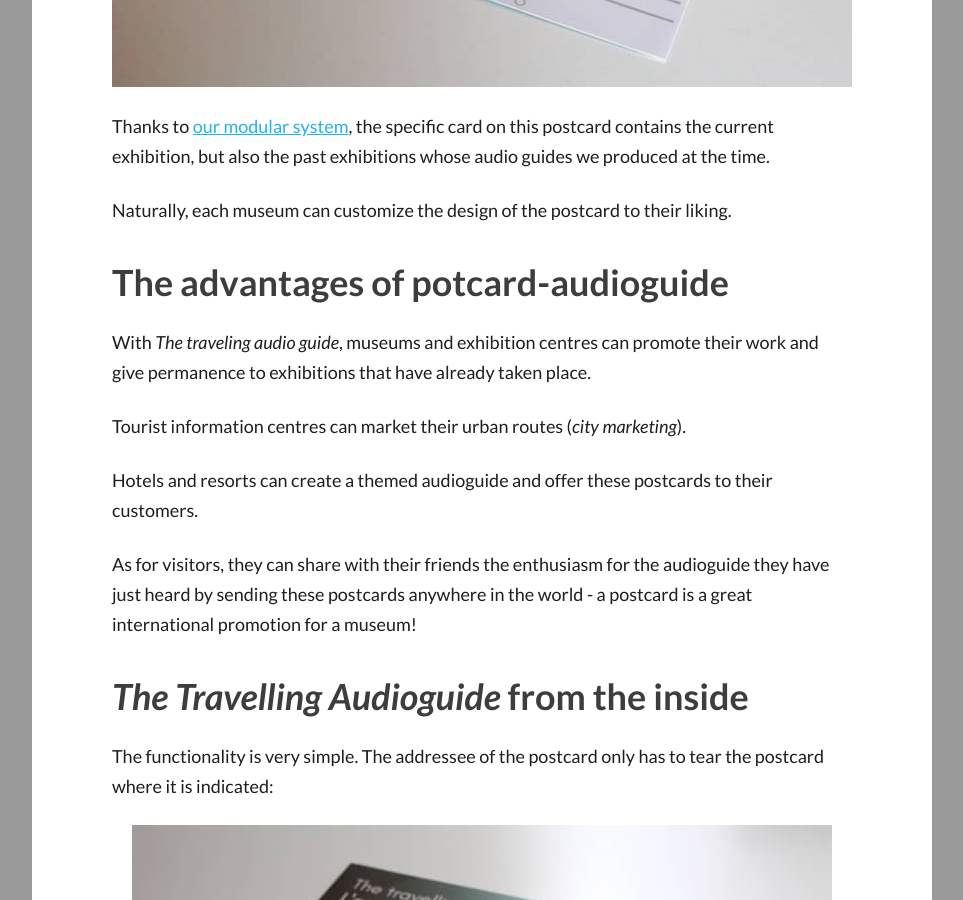
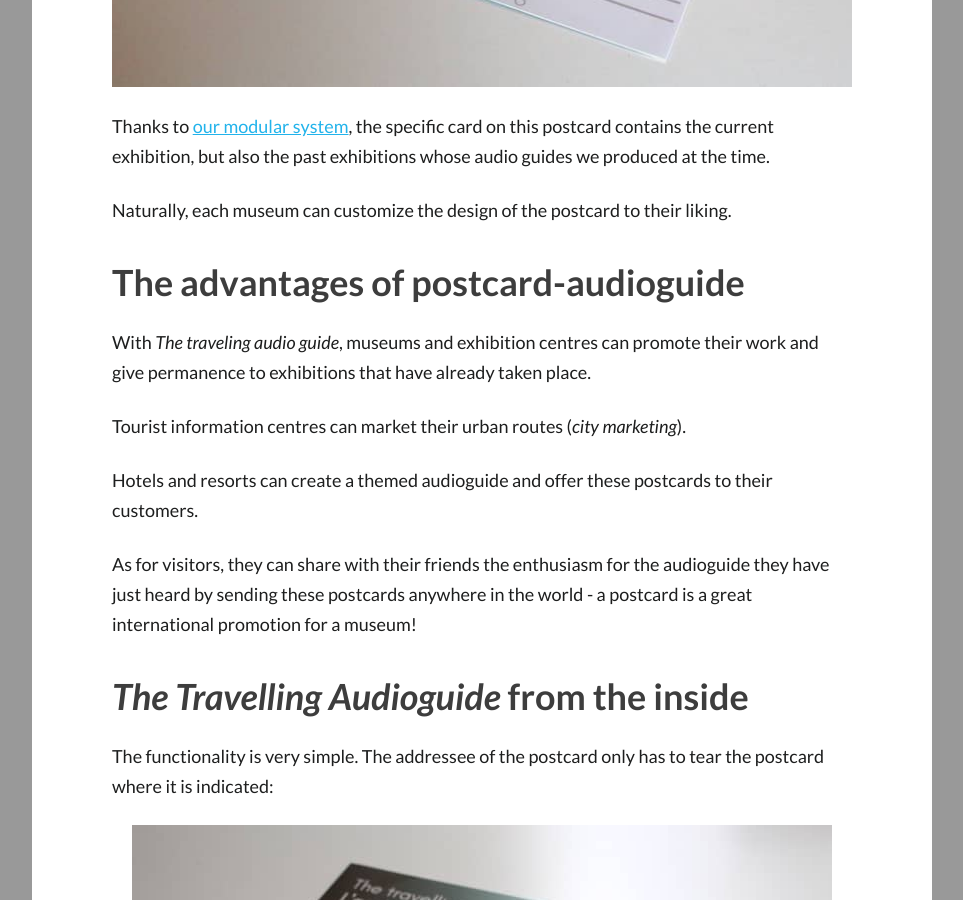
Before and after one commit to nubart/blog-en, a Jekyll site: the page built from _posts/2019-11-07-sell-travelling-audioguide.md, in a window 1280 px wide and 900 px high, scrolled down 2735 px. Shown: the whole window, without its empty margins (8-971 px from the left). Built offline with Jekyll 4.4.1, drawn with Linux system fonts in a browser that asks for light colours; some web fonts are replaced; comment, search, counter and statistics services are not loaded.

Commit message:
new blog postcard

```diff
--- a/_posts/2019-11-07-sell-travelling-audioguide.md
+++ b/_posts/2019-11-07-sell-travelling-audioguide.md
@@ -51,7 +51,7 @@ Thanks to the support of our customer, the Center of Contemporary Culture (CCCB)
 
 Naturally, each museum can customize the design of the postcard to their liking.
 
-# The advantages of potcard-audioguide
+# The advantages of postcard-audioguide
 
 With *The traveling audio guide*, museums and exhibition centres can promote their work and give permanence to exhibitions that have already taken place.
 
```
